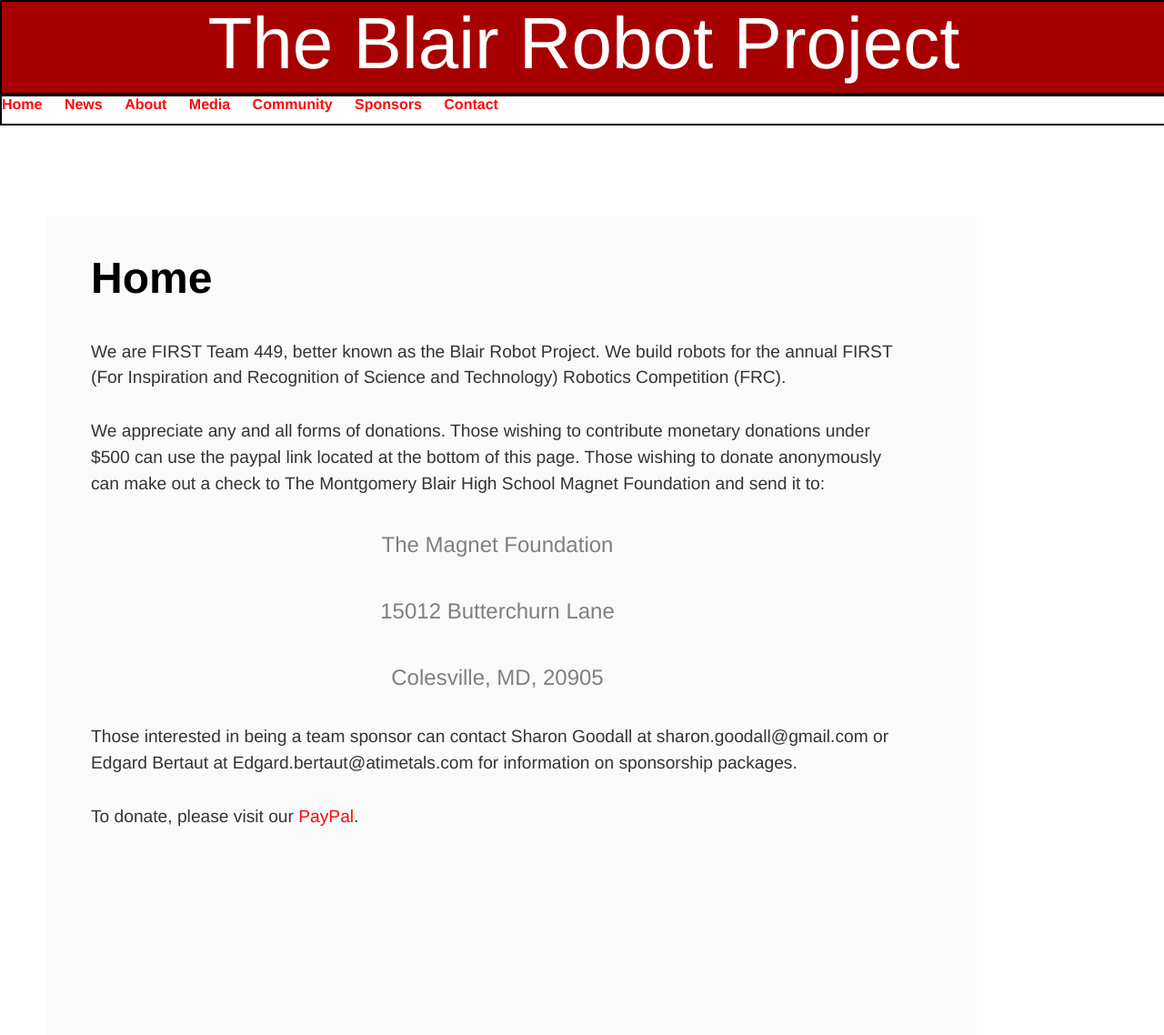
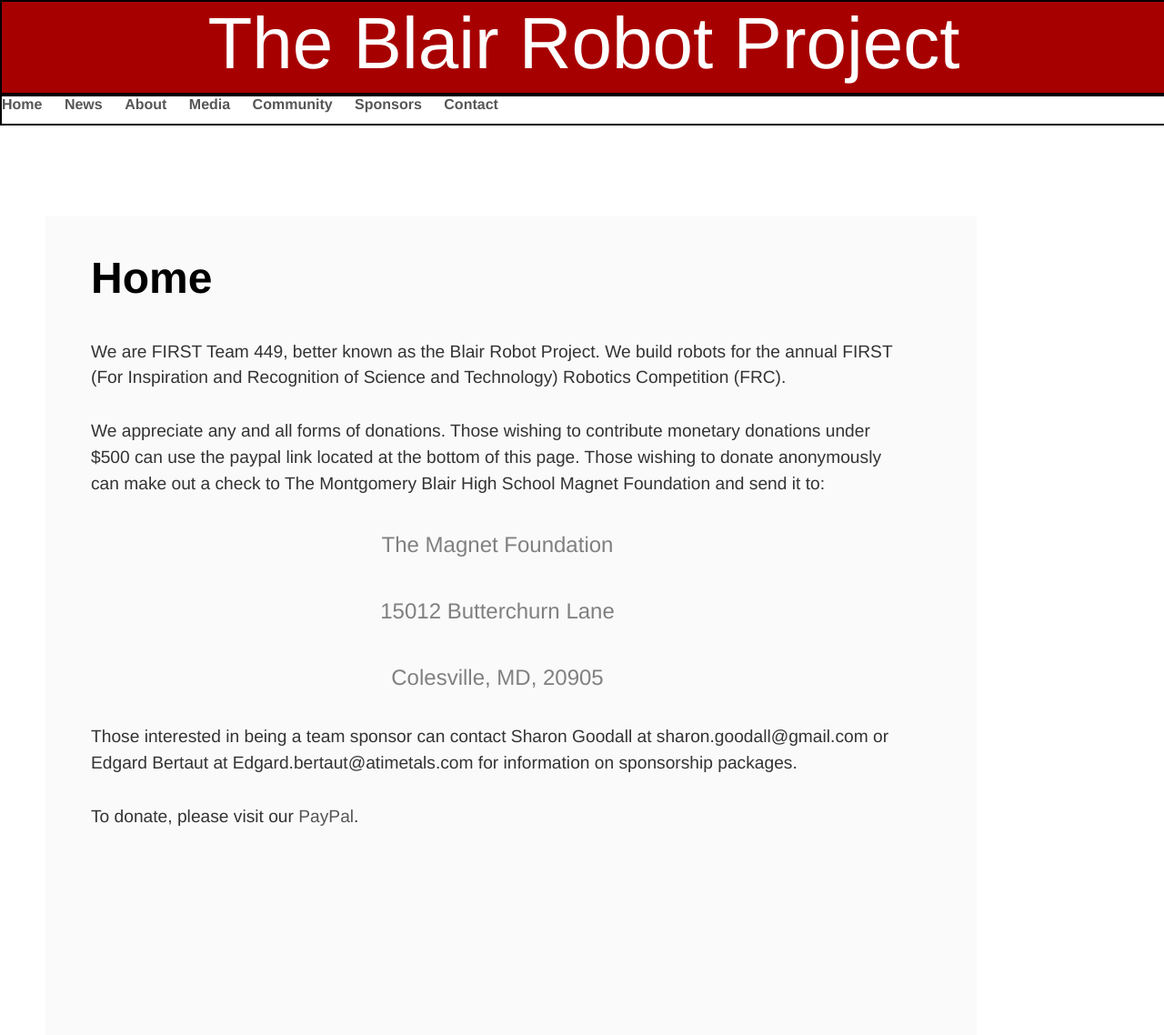
Before and after one commit to mouseythemouse/blair-robot-project.github.io, a Jekyll site: the page built from index.html, in a window 1280 px wide. Shown: the whole page at 91% size. Built offline with Jekyll 4.4.1, drawn with Linux system fonts in a browser that asks for light colours.

Commit message:
Update main.css

```diff
--- a/css/main.css
+++ b/css/main.css
@@ -57,7 +57,7 @@ nav ul li {
 }
 a {
     text-decoration: none;
-    color: #ff0606;
+    color: #565656;
 }
 a:hover {
     text-decoration: underline;
```
